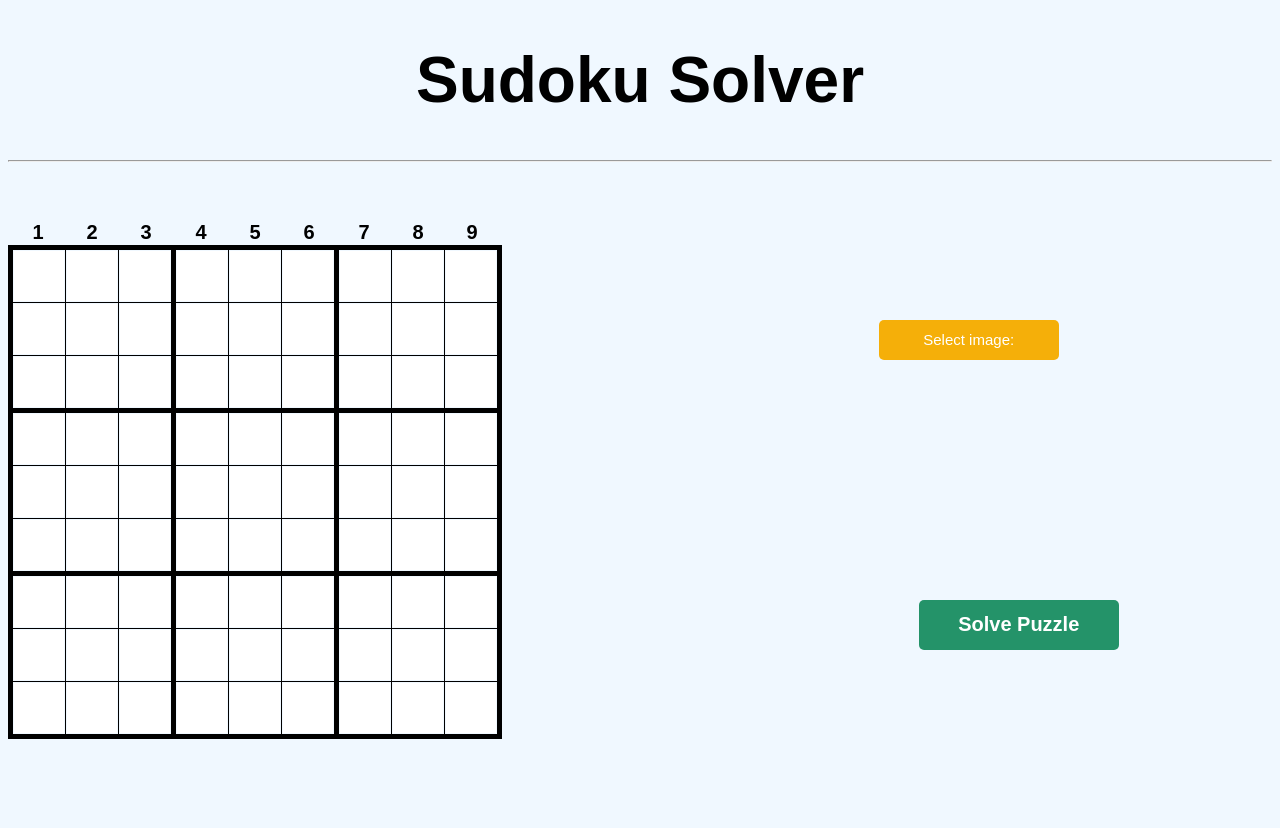
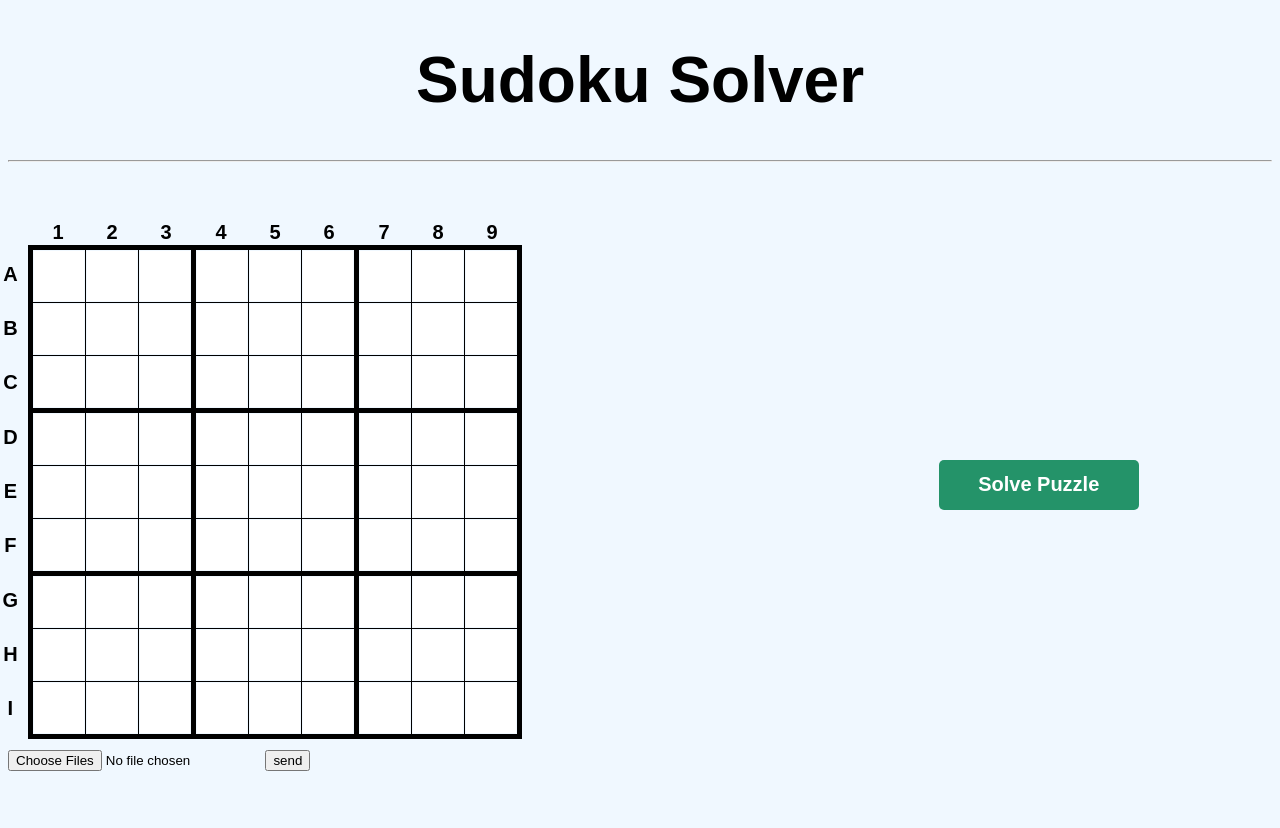
Before and after one commit to allenye66/Computer-Vision-Sudoku-Solver, a Flask app: page / in a window 1280 px wide. After the commit the page ends 771 px from the top, so only its background shows below. Run offline with Flask 2, Linux system fonts and the light colour scheme.

Commit message:
finished image upload prototype

```diff
--- a/app.py
+++ b/app.py
@@ -13,10 +13,10 @@ app.config["ALLOWED_IMAGE_EXTENSIONS"] = ["JPEG", "JPG", "PNG", "GIF"]
 app.config["MAX_IMAGE_FILESIZE"] = 0.5 * 1024 * 1024
 
 
-@app.route('/')
-def index():
-	print("received the values")
-	return render_template('index.html')
+# @app.route('/')
+# def index():
+# 	print("received the values")
+# 	return render_template('index.html')
 
 def allowed_image(filename):
 
@@ -38,40 +38,64 @@ def allowed_image_filesize(filesize):
 	else:
 		return False
 
+APP_ROOT = os.path.dirname(os.path.abspath(__file__))
 
-@app.route("/upload-image", methods=["GET", "POST"])
-def upload_image():
+@app.route("/")
+def index():
+	return render_template("index.html")
 
-	if request.method == "POST":
+@app.route("/upload", methods=['POST'])
+def upload():
+	target = os.path.join(APP_ROOT, 'images/')
+	print(target)
 
-		if request.files:
+	if not os.path.isdir(target):
+		os.mkdir(target)
 
-			if "filesize" in request.cookies:
+	for file in request.files.getlist("file"):
+		print(file)
+		filename = file.filename
+		destination = "/".join([target, filename])
+		print(destination)
+		file.save(destination)
+	return render_template("success.html")
 
-				if not allowed_image_filesize(request.cookies["filesize"]):
-					print("Filesize exceeded maximum limit")
-					return redirect(request.url)
+if __name__ == "__main__":
+	app.run(port=4555, debug=True)
 
-				image = request.files["image"]
-
-				if image.filename == "":
-					print("No filename")
-					return redirect(request.url)
-
-				if allowed_image(image.filename):
-					filename = secure_filename(image.filename)
-
-					image.save(os.path.join(app.config["IMAGE_UPLOADS"], filename))
-
-					print("Image saved")
-
-					return redirect(request.url)
-
-				else:
-					print("That file extension is not allowed")
-					return redirect(request.url)
-
-	return render_template("templates/pass.html")
+# @app.route("/upload-image", methods=["GET", "POST"])
+# def upload_image():
+#
+# 	if request.method == "POST":
+#
+# 		if request.files:
+#
+# 			if "filesize" in request.cookies:
+#
+# 				if not allowed_image_filesize(request.cookies["filesize"]):
+# 					print("Filesize exceeded maximum limit")
+# 					return redirect(request.url)
+#
+# 				image = request.files["image"]
+#
+# 				if image.filename == "":
+# 					print("No filename")
+# 					return redirect(request.url)
+#
+# 				if allowed_image(image.filename):
+# 					filename = secure_filename(image.filename)
+#
+# 					image.save(os.path.join(app.config["IMAGE_UPLOADS"], filename))
+#
+# 					print("Image saved")
+#
+# 					return redirect(request.url)
+#
+# 				else:
+# 					print("That file extension is not allowed")
+# 					return redirect(request.url)
+#
+# 	return render_template("templates/pass.html")
 
 @app.route('/return', methods = ['GET', 'POST'])
 def returnToHome():
--- a/static/index.css
+++ b/static/index.css
@@ -29,7 +29,7 @@ html{
     background-color: aliceblue;
 
 /*    background-color: antiquewhite;*/
-    height: 650px;
+    height: 580px;
     min-width: 1000px;
     padding-top: 50px;
 }
@@ -38,6 +38,25 @@ html{
 .uploadButton{
     margin-right: 100px;
     margin-top: 100px;
+}
+
+#custom-button{
+    padding: 10px;
+    color: white;
+    background-color: #009578;
+    border: 1px solid #000;
+    border-radius: 5px;
+    cursor: pointer;
+}
+
+#custom-button:hover{
+    background-color: #00b28f;
+}
+
+#custom-text{
+    margin-left: 10px;
+    font-family: "Montserrat", sans-serif;
+    color: #aaa;
 }
 
 /*
@@ -75,9 +94,11 @@ html{
     background: -webkit-linear-gradient(top, #e3e3e3, #f9f9f9);
 }
 */
+/*
 
 input[type='file']{
     display: none;
+*/
 /*
     width: 200px;
     height: 50px;
--- a/templates/index.html
+++ b/templates/index.html
@@ -146,13 +146,41 @@
                      </tr>
                   </table>
                </div>
-              <form action="/upload-image" method="POST" enctype="multipart/form-data">
-  					 <label class = "uploadButton" for="img">Select image:</label>
-  					<input type="file" id="img" name="img" accept="image/*">
-			</form>
+
 
              <button type="submit" class="btn btn-primary" id = "button">Solve Puzzle</button>
+             </div>
+          </form>
+       </div>
+       <form id="upload-form" action="{{ url_for('upload') }}" method="POST" enctype="multipart/form-data">
+<!--  					 <label class = "uploadButton" for="img">Select image:</label>-->
+                    <input type="file" name="file" accept="image/*" multiple>
+                    <input type="submit" value="send">
+<!--
+  					<input type="file" id="real-file" class="custom-file-input" name="file" hidden="hidden" accept="image/*">
+                    <button type="button" id="custom-button">CHOOSE A FILE</button>
+                    <span id="custom-text">No file chosen.</span>
 
+                    <script type="text/javascript">
+                        const realFileBtn = document.getElementById("real-file");
+                        const customBtn = document.getElementById("custom-button");
+                        const customTxt = document.getElementById("custom-text");
+
+                        customBtn.addEventListener("click", function() {
+                            realFileBtn.click();
+                        });
+
+                        realFileBtn.addEventListener("change", function(){
+                            if(realFileBtn.value){
+                                customTxt.innerHTML = realFileBtn.value.match(/[\/\\]([\w\d\s\.\-\(\)]+)$/)[1];
+                            } else{
+                                customTxt.innerHTML = "No file chosen.";
+                            }
+                        });
+                    </script>
+                    <input type="submit" value="send" class="btn btn-primary">
+-->
+			</form>
 
 
    </body>
```
Also changed, not shown: templates/success.html (added, +7 -0 lines), images/yapakidslogo.png (added).
